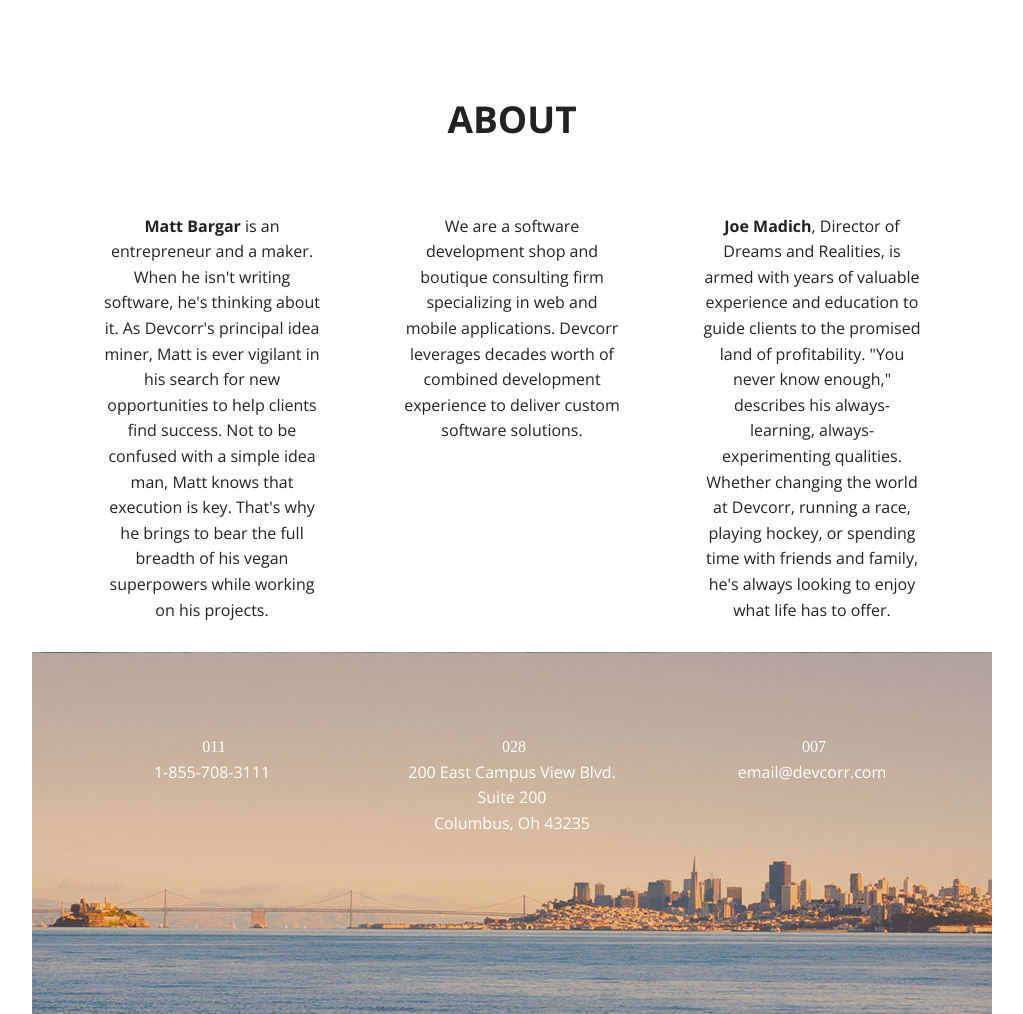
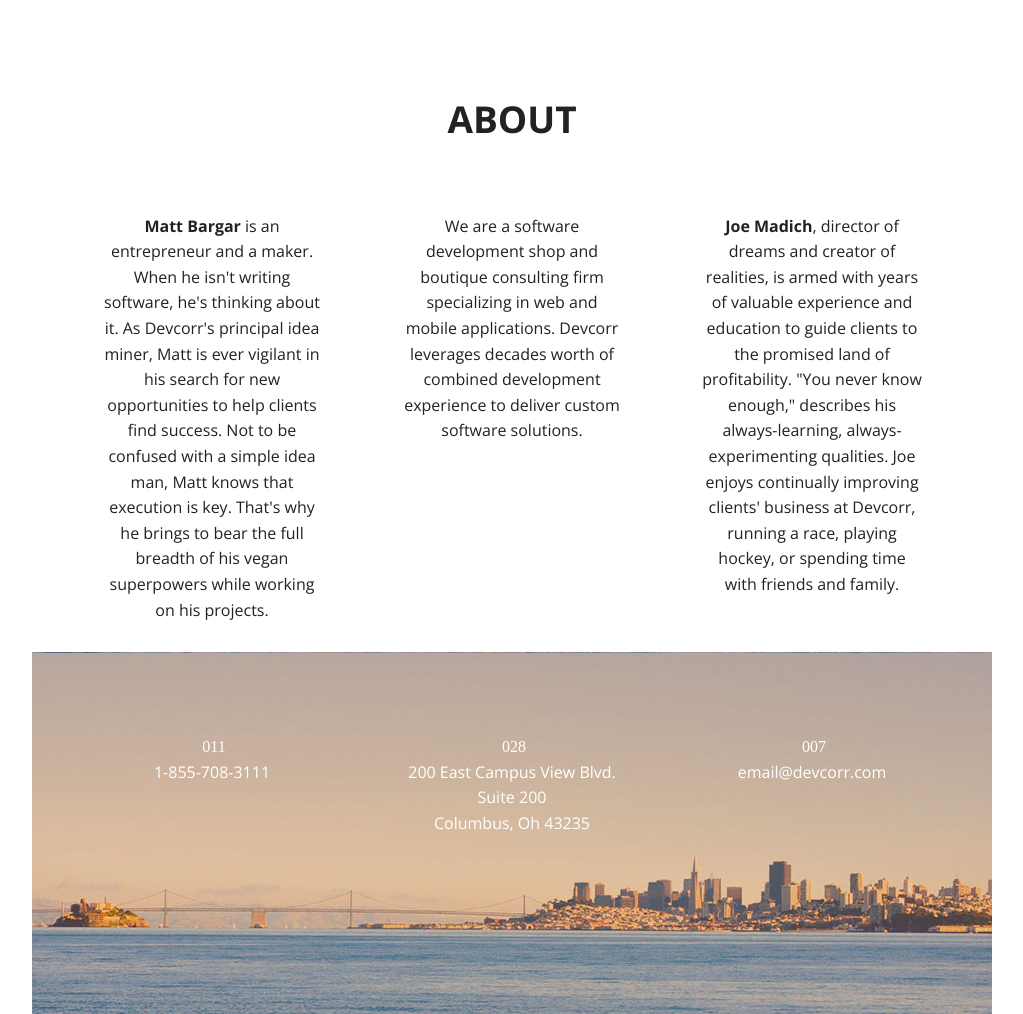
Before and after one commit to Devcorr/Devcorr.github.io, a plain HTML site: page www/index.html in a window 1280 px wide. Shown: the part 1718-2732 px from the top of the page, without its empty margins (128-1151 px from the left). Drawn offline with nearby package versions, Linux system fonts and the light colour scheme; files that its build step writes are made by us from their sources.

Commit message:
updating my bio.

```diff
--- a/www/index.html
+++ b/www/index.html
@@ -88,7 +88,7 @@
                 <p class="info-section-text">We are a software development shop and boutique consulting firm specializing in web and mobile applications. Devcorr leverages decades worth of combined development experience to deliver custom software solutions.</p>
             </div>
             <div class="large-4 large-offset-1 columns end">
-                <p class="info-section-text"><strong>Joe Madich</strong>, Director of Dreams and Realities, is armed with years of valuable experience and education to guide clients to the promised land of profitability.  "You never know enough," describes his always-learning, always-experimenting qualities.  Whether changing the world at Devcorr, running a race, playing hockey, or spending time with friends and family, he's always looking to enjoy what life has to offer.</p>
+                <p class="info-section-text"><strong>Joe Madich</strong>, director of dreams and creator of realities, is armed with years of valuable experience and education to guide clients to the promised land of profitability.  "You never know enough," describes his always-learning, always-experimenting qualities.  Joe enjoys continually improving clients' business at Devcorr, running a race, playing hockey, or spending time with friends and family.</p>
             </div>
         </div>
 
```
